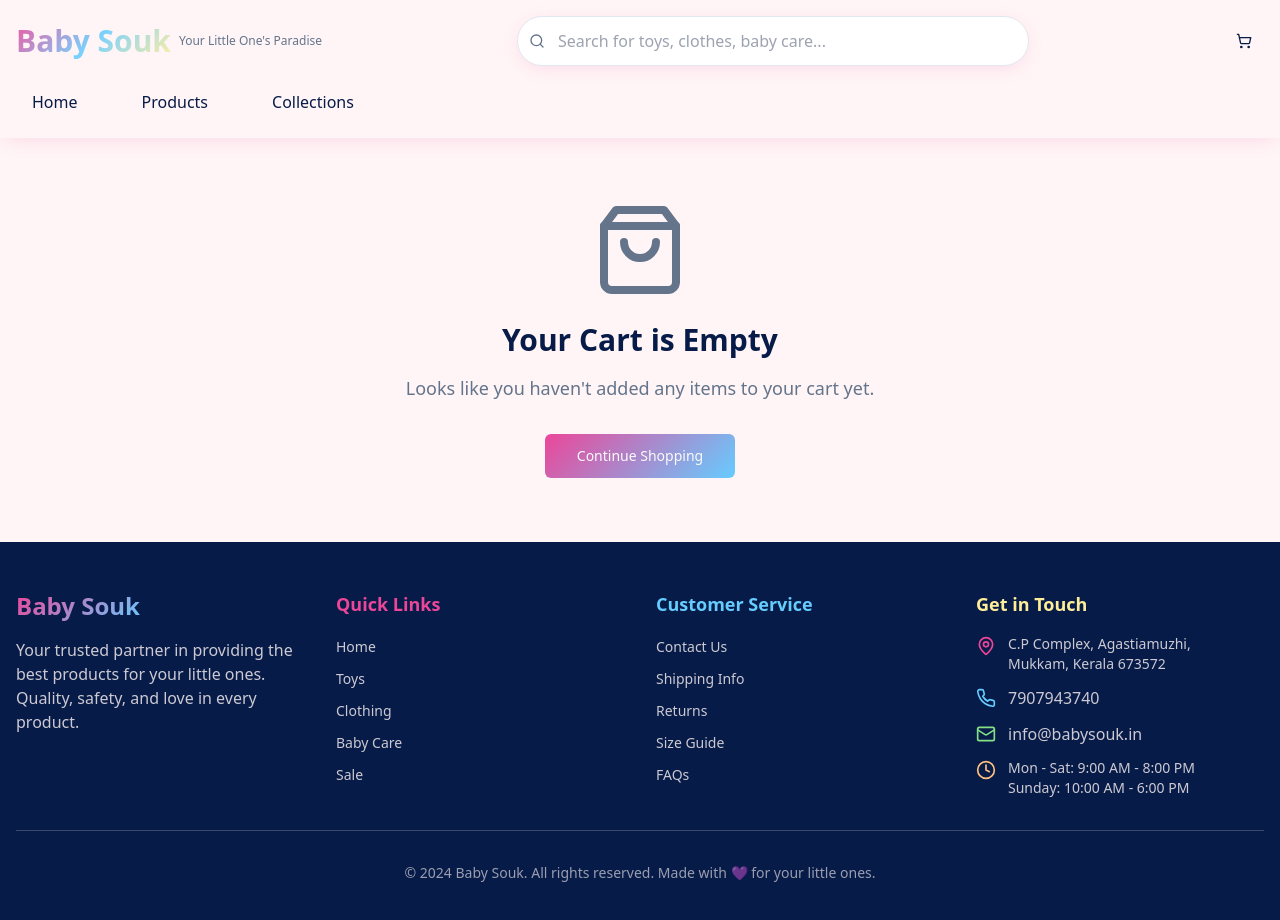
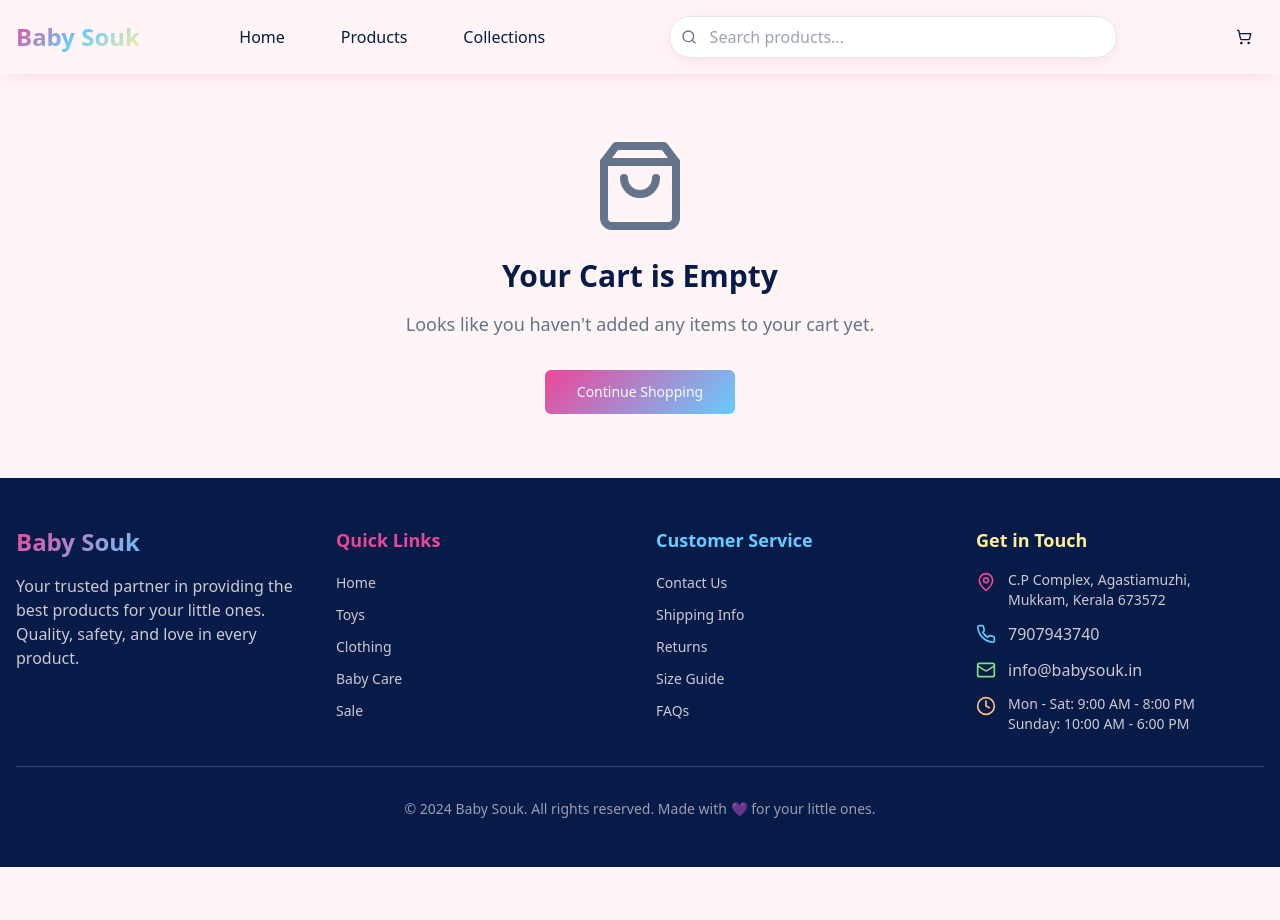
Before and after one commit to aqkhanadoor/BabySoukNextJs, a React (Vite) app: page /cart in a window 1280 px wide. Shown: the top 920 px of the page. After the commit the page ends 867 px from the top, so only its background shows below. Built offline with nearby package versions, Linux system fonts and the light colour scheme.

Commit message:
Refactor header navigation
Consolidate navbar into a single row with logo, home, products, collections, search, and cart elements.

```diff
--- a/src/components/Header.tsx
+++ b/src/components/Header.tsx
@@ -14,28 +14,44 @@ const Header = () => {
           {/* Logo */}
           <div className="flex items-center">
             <Link to="/">
-              <h1 className="text-3xl font-bold bg-gradient-rainbow bg-clip-text text-transparent animate-pulse-soft hover:scale-105 transition-transform cursor-pointer">
+              <h1 className="text-2xl font-bold bg-gradient-rainbow bg-clip-text text-transparent hover:scale-105 transition-transform cursor-pointer">
                 Baby Souk
               </h1>
             </Link>
-            <div className="ml-2 text-xs text-muted-foreground">
-              Your Little One's Paradise
-            </div>
           </div>
 
-          {/* Search bar */}
-          <div className="hidden md:flex flex-1 max-w-lg mx-8">
+          {/* Navigation Links */}
+          <nav className="hidden md:flex items-center space-x-6">
+            <Link to="/">
+              <Button variant="ghost" className="text-base font-medium hover:text-primary transition-colors">
+                Home
+              </Button>
+            </Link>
+            <Link to="/products">
+              <Button variant="ghost" className="text-base font-medium hover:text-primary transition-colors">
+                Products
+              </Button>
+            </Link>
+            <Link to="/collections">
+              <Button variant="ghost" className="text-base font-medium hover:text-primary transition-colors">
+                Collections
+              </Button>
+            </Link>
+          </nav>
+
+          {/* Search Bar */}
+          <div className="hidden md:flex flex-1 max-w-md mx-6">
             <div className="relative w-full">
               <Search className="absolute left-3 top-1/2 transform -translate-y-1/2 text-muted-foreground h-4 w-4" />
               <input
                 type="text"
-                placeholder="Search for toys, clothes, baby care..."
-                className="w-full pl-10 pr-4 py-3 border border-input rounded-full focus:outline-none focus:ring-2 focus:ring-primary shadow-card"
+                placeholder="Search products..."
+                className="w-full pl-10 pr-4 py-2 border border-input rounded-full focus:outline-none focus:ring-2 focus:ring-primary shadow-card"
               />
             </div>
           </div>
 
-          {/* Action buttons */}
+          {/* Cart Icon */}
           <div className="flex items-center gap-4">
             <Button variant="ghost" size="icon" className="md:hidden">
               <Search className="h-5 w-5" />
@@ -55,25 +71,6 @@ const Header = () => {
             </Button>
           </div>
         </div>
-
-        {/* Navigation menu */}
-        <nav className="hidden md:flex mt-4 space-x-8">
-          <Link to="/">
-            <Button variant="ghost" className="text-base font-medium hover:text-primary transition-colors">
-              Home
-            </Button>
-          </Link>
-          <Link to="/products">
-            <Button variant="ghost" className="text-base font-medium hover:text-primary transition-colors">
-              Products
-            </Button>
-          </Link>
-          <Link to="/collections">
-            <Button variant="ghost" className="text-base font-medium hover:text-primary transition-colors">
-              Collections
-            </Button>
-          </Link>
-        </nav>
       </div>
     </header>
   );
```
